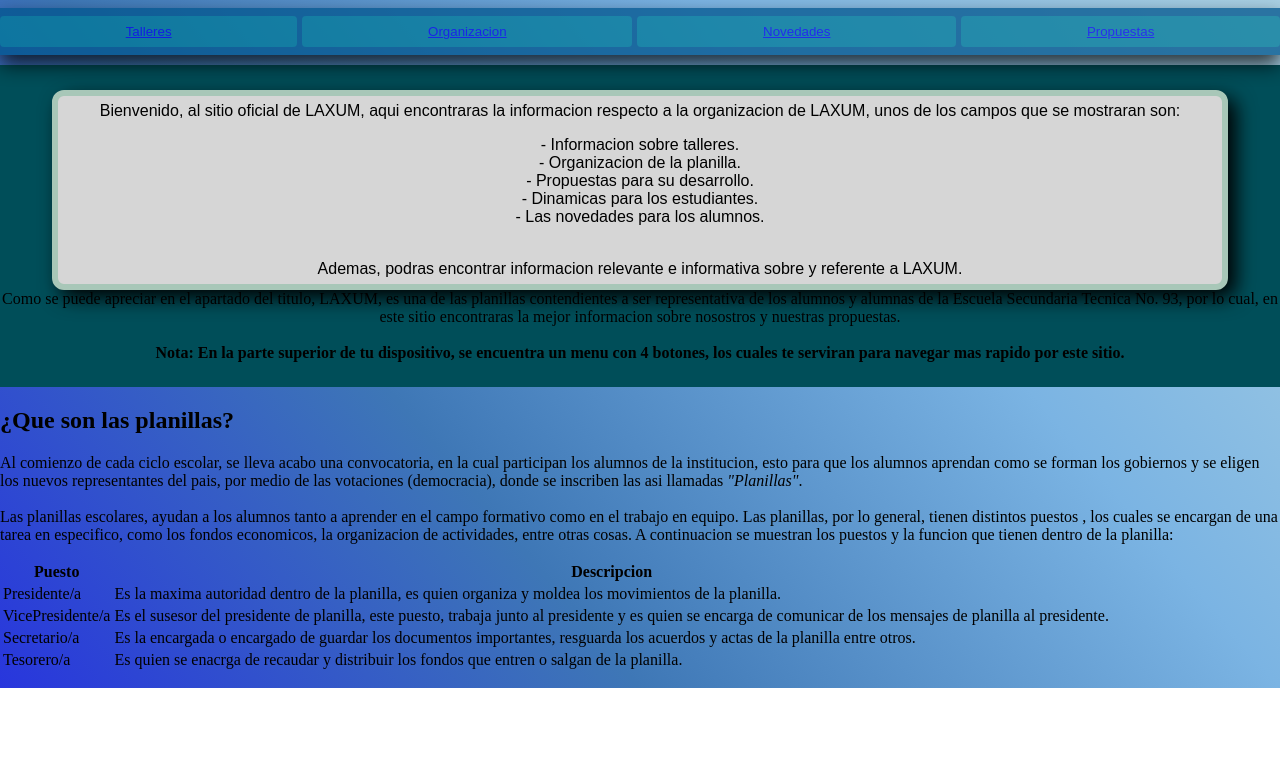
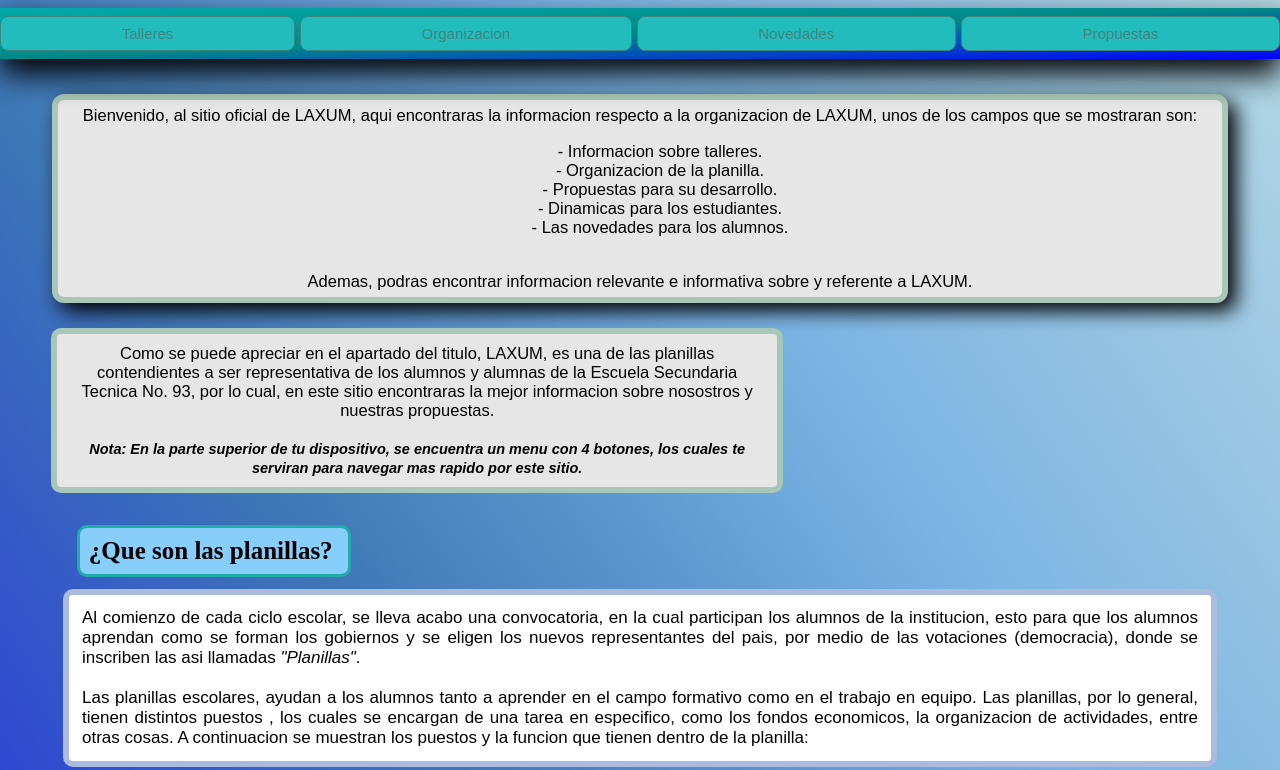
Before and after one commit to programs-jr/prueba1, a plain HTML site: page index.html in a window 1280 px wide. Shown: the part 832-1602 px from the top of the page. Before the commit the page ends 1520 px from the top, so only its background shows below. Drawn offline with Linux system fonts and the light colour scheme.

Commit message:
Update styles.css

```diff
--- a/styles.css
+++ b/styles.css
@@ -1,10 +1,10 @@
 body {
  background: linear-gradient(to top right, #2836dd, #3e77b6, #7bb4e3, #aed3e3, #ccc);
- margin: 0
+ margin: 0;
 }
 
 header {
- width: 100vw;
+ max-width: 100vw;
  height: 100vh;
  background-image: url("http://imgfz.com/i/pPwCEli.jpeg");
  background-size: 100% 100%;
@@ -37,7 +37,7 @@ h1 {
  color: blue;
  text-align: center;
  padding: 15px;
- font-size: 14px;
+ font-size: 17px;
  font-family: sans-serif;
  opacity: 0.7;
  border-left: 3px solid blue;
@@ -47,36 +47,18 @@ h1 {
 
 .secciones {
  gap: 5px;
+ max-width: 100vw;
+ position: sticky;
+ top: 2px;
+ margin: 10px 0;
+ background: linear-gradient(to bottom right, #00aaaa, #008888, blue);
+ padding: 8px 0;
+ justify-content: space-around;
+ opacity: 1;
+ z-index: 40;
+ box-shadow: 0 15px 30px black;
  display: flex;
  flex-flow: row nowrap;
- width: 100vw;
- position: sticky;
- top: 0;
- margin: 10px 0;
- background-color: #00558d;
- padding: 8px 0;
- justify-content: space-evenly;
- opacity: 0.75;
- z-index: 40;
- box-shadow: 0 10px 20px black
-}
-
-button {
- flex: 4 1 auto;
- background-color: #007897;
- border: none;
- color: white;
- border-radius: 4px;
- transition: background-color 2.5s, outline 3s, outline-offset 1.7s;
- padding: 8px 0;
- outline: 3px solid transparent;
- outline-offset: 20px;
-}
-
-button:hover {
- background-color: lightskyblue;
- outline: 3px solid #0a8a;
- outline-offset: 0;
 }
 
 .talleres {
@@ -87,19 +69,68 @@ button:hover {
  order: 1
 }
 
+.talleres, .organizacion, .novedades, .propuestas {
+    flex: 4 1 auto;
+    background-color: #23bcbc;
+    border: 1.5px solid #3e8481;
+    border-radius: 8px;
+    outline: 3px solid transparent;
+    outline-offset: 15px;
+    padding: 8px;
+    font-size: 15px;
+    transition: background 2s, outline 2s, outline-offset 1.9s;
+}
+
+.propuestas:hover {
+    background-color: #aed3e3;
+    outline: 3px solid #002959;
+    outline-offset: 0;
+}
+
+.novedades:hover {
+    background-color: #aed3e3;
+    outline: 3px solid #002959;
+    outline-offset: 0;
+}
+
+.organizacion:hover {
+    background-color: #aed3e3;
+    outline: 3px solid #002959;
+    outline-offset: 0;
+}
+
+.talleres:hover {
+    background-color: #aed3e3;
+    outline: 3px solid #002959;
+    outline-offset: 0;
+}
+
+a {
+ text-decoration: none;
+}
+
+a:link {
+ color: #3e8481;
+}
+
+a:visited {
+ color: #3e7683
+}
+
 .contenedor-introduccion {
- width: 100vw;
+ max-width: 100vw;
  height: auto;
- background-color: #005763;
+ background-color: transparent;
  display: flex;
- flex-flow: column-reverse nowrap;
+ flex-flow: row wrap;
  filter: brightness(90%);
  text-align: center;
  padding: 25px 0 25px 0;
+ gap: 30px;
 }
 
 .introduccion {
- background-color: #eee;
+ background-color: white;
  width: 90vw;
  padding: 6px;
  margin: auto;
@@ -107,20 +138,110 @@ button:hover {
  border-radius: 12px;
  font-family: sans-serif;
  border: 6px solid #bdc;
- text-wrap: balance;
+ font-size: 16.5px;
 }
 
-.introduccion::selection {
- color: lightskyblue;
- background-color: #006982
+ul {
+    list-style: none;
 }
 
-nav {
- width: 100vw;
+.introduccion2 {
+ width: 700px;
+ background-color: white;
+ color: black;
+ padding: 10px;
+ order: 1;
+ margin: -5px 4% -20px 4%;
+ border-radius: 10px;
+ font-size: 16.5px;
+ border: 6px solid #bdc;
+ font-family: sans-serif
+}
+
+strong {
+ font-size: 14.5px;
+ font-style: italic
+}
+
+.contenedor-cuerpo {
+ max-width: 100vw;
+}
+
+.presentacion-planilla {
+ max-width: 98vw;
+ background-color: transparent;
+ display: flex;
+ flex-flow: row wrap;
  margin: auto;
 }
 
-ul {
- list-style: none;
- padding: 0
+h2 {
+ position: relative;
+ left: 5vw;
+ top: 6px;
+ width: 250px;
+ font-size: 25px;
+ background-color: lightskyblue;
+ padding: 9px;
+ border-radius: 10px;
+ border: 3px solid #23abab
 }
+
+.organizacion-de-planillas {
+ width: 90vw;
+ background-color: #fff;
+ color: black;
+ padding: 13px;
+ margin-left: 4%;
+ margin-right: 4%;
+ font-family: sans-serif;
+ margin-top: -3px;
+ font-size: 17px;
+ text-align: justify;
+ border-radius: 10px;
+ border: 6px solid #abd
+}
+
+table {
+ background-color: purple;
+ margin: auto;
+ max-width: 100%;
+ width: 95%;
+ border-radius: 12px;
+}
+
+th {
+ background-color: #00bcbc;
+ padding: 7px;
+ width: 30vw;
+ color: white;
+ font-size: 20px;
+ border-radius: 0 10px 0 0;
+}
+
+th:first-child {
+ width: 5vw;
+ border-radius: 10px 0 0 0;
+}
+
+td {
+ width: 50vw;
+ background-color: #009999;
+ padding: 8px;
+ text-align: justify;
+ font-family: sans-serif;
+ font-size: 18px;
+ height: 10px;
+}
+
+.azul {
+ background-color: lightskyblue;
+}
+
+td:first-child {
+ text-align: center;
+ font-size: 19px;
+ font-weight: 400;
+ padding: 8px;
+ width: 15vw;
+}
```
